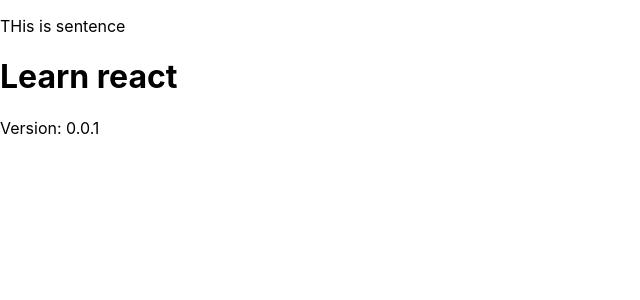
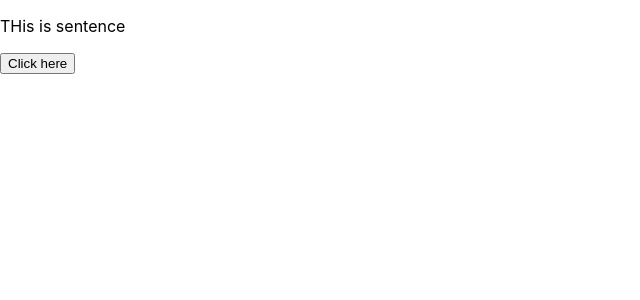
Before and after one commit to jawwad-ali/teachong-react, a React (Create React App) app: page / in a window 1280 px wide. Shown: the top 300 px of the page, without its empty margins (0-640 px from the left). Built offline with nearby package versions, Linux system fonts and the light colour scheme.

Commit message:
arrow functions

```diff
--- a/src/App.js
+++ b/src/App.js
@@ -1,42 +1,33 @@
 import React, { Component } from 'react';
 
 class App extends Component {
-  // constructor() {
-  //   super()
-
-  //   let biodata = {
-  //     name: "Hamza",
-  //     age: 18,
-  //     school: "XYZ school",
-  //     married: false,
-  //     favouriteColor: "red",
-  //     favdish: [
-  //       "BBQ",
-  //       "biryani",
-  //       "sabzi",
-  //       "lassi"
-  //     ]
-  //   }
-  //   console.log(biodata.favdish[2])
-  // }
   constructor() {
     super()
-    this.state = {
-      title: "Learn react",
-      version: "0.0.1"
+    // this.state = {
+    //   title: "Learn react",
+    //   version: "0.0.1"
+    // }
+
+    // function MyFunction () {
+    //   alert("hello")
+    // }
+    // MyFunction()
+  }
+
+
+  render() {
+    const myFun = (num1, num2) => {
+      const add = num1 + num2
+      console.log(add)
     }
-  }
-  render() {
-
+    myFun()
     return (
       <div>
         <p>THis is sentence</p>
-        <h1>{this.state.title}</h1>
-        <p> Version: {this.state.version} </p>
+        <button onClick={myFun(10 , 2)} >Click here</button>
       </div>
     )
   }
 }
 
 export default App;
-// JSX
```
